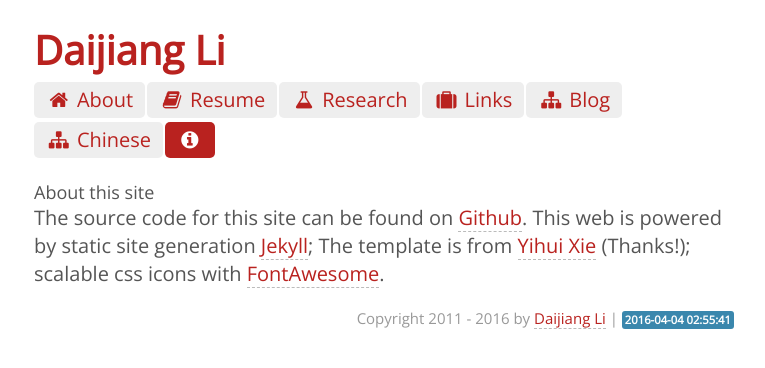
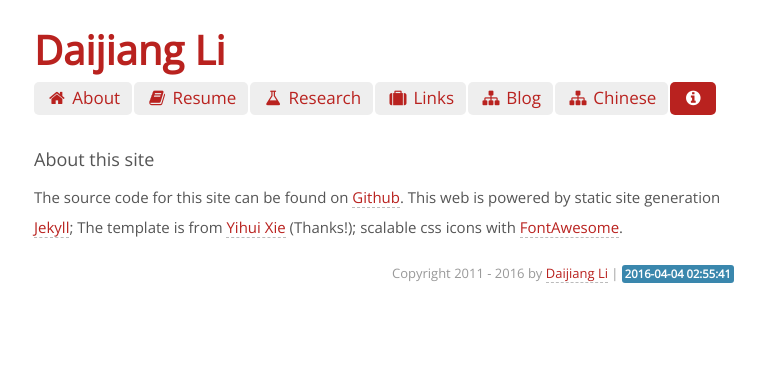
Before and after one commit to daijiang/Old-website, a Jekyll site: the page built from README.md, in a window 1280 px wide. Shown: the top 368 px of the page, without its empty margins (256-1021 px from the left). Built offline with Jekyll 4.4.1, drawn with Linux system fonts in a browser that asks for light colours.

Commit message:
Revert "change english blog body font size from 18px to 20px, main page font size also set to 20px"
This reverts commit 68dbb819b3474fb7c63c698fb59caa118cfa414c.

```diff
--- a/assets/css/home.css
+++ b/assets/css/home.css
@@ -159,7 +159,7 @@ img.bg {
 
 body {
 font-family:'Open Sans',"Hiragino Sans GB","Microsoft YaHei",Trebuchet,"Trebuchet MS",Tahoma,"Lucida Grande","Lucida Sans Unicode",Verdana,sans-serif;
-font-size:20px;
+font-size:17px;
 line-height:28px;
 color:#555;
 background-color:#fff;
@@ -188,14 +188,14 @@ width:700px;
 }
 
 p {
-font-size:20px;
-line-height:28px;
+font-size:15px;
+line-height:30px;
 color:#555;
 margin:0 0 15px;
 }
 
 p small {
-font-size:15px;
+font-size:13px;
 color:#999;
 }
 
@@ -224,17 +224,17 @@ line-height:60px;
 }
 
 h2 {
-font-size:27px;
+font-size:24px;
 line-height:60px;
 }
 
 h3 {
-line-height:24px;
+line-height:45px;
 font-size:18px;
 }
 
 h6 {
-font-size:15px;
+font-size:11px;
 color:#999;
 text-transform:uppercase;
 }
@@ -299,7 +299,7 @@ padding:0 0 0 15px;
 
 blockquote p {
 margin-bottom:0;
-font-size:16px;
+font-size:13px;
 font-weight:300;
 line-height:25px;
 }
@@ -347,7 +347,7 @@ font-style:normal;
 
 code,pre {
 font-family:Monaco,Menlo,"Courier New",monospace;
-font-size:15px;
+font-size:12px;
 color:#333;
 -webkit-border-radius:3px;
 -moz-border-radius:3px;
@@ -364,7 +364,7 @@ padding:3px 4px;
 
 pre {
 display:block;
-font-size:13px;
+font-size:12px;
 line-height:20px;
 background-color:#f5f5f5;
 border:1px solid rgba(0,0,0,0.15);
@@ -558,11 +558,11 @@ background-color:#b9221f;
 }
 
 h1 small,h2 small {
-font-size:22px;
+font-size:18px;
 }
 
 h3 small,h4 {
-font-size:20px;
+font-size:14px;
 }
 
 h4,h5,h6,li,dt,dd {
@@ -570,7 +570,7 @@ line-height:30px;
 }
 
 h4 small,h5 {
-font-size:18px;
+font-size:12px;
 }
 
 dt,strong {
--- a/assets/css/style-en.css
+++ b/assets/css/style-en.css
@@ -12,7 +12,7 @@
 @import url(http://fonts.googleapis.com/css?family=Open+Sans);
 @import url(http://fonts.googleapis.com/css?family=Electrolize);
 @import url(http://fonts.googleapis.com/css?family=Cuprum);
-body{font-size:20px;font-family:"Open Sans","Hiragino Sans GB","Microsoft YaHei",Trebuchet,"Trebuchet MS",Tahoma,"Lucida Grande","Lucida Sans Unicode",Verdana,sans-serif;color:#000000;background-color:#ffffff;}
+body{font-size:18px;font-family:"Open Sans","Hiragino Sans GB","Microsoft YaHei",Trebuchet,"Trebuchet MS",Tahoma,"Lucida Grande","Lucida Sans Unicode",Verdana,sans-serif;color:#000000;background-color:#ffffff;}
 *{padding:0;margin: 0;border:none;outline:none;}
 a{color:#dd0000;text-decoration:none;}
 a:hover{color:#333333;text-decoration:underline;}
@@ -26,7 +26,7 @@ blockquote{display:block;text-align:justify;border-left:4px solid #eeeeee;}
 blockquote{margin:1em 0em;padding-left:1.5em;}
 blockquote p{margin:0;padding:.5em 0;}
 #container{width:660px;margin:2em auto;display:block;padding:0 2em;}
-.content{max-width:660px; font-size:20px;line-height:28px;}
+.content{max-width:660px; font-size:18px;line-height:25px;}
 .content h1{padding:.5em 0;}
 .content img{max-width:660px;display:block;margin:4px auto;-webkit-box-shadow:#999 1px 1px 4px;-moz-box-shadow:#999 1px 1px 4px;box-shadow:#999 1px 1px 4px;}
 #tag_cloud{margin-bottom: 1em;}
```
